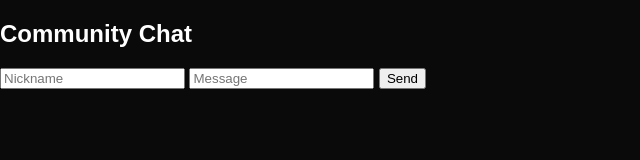
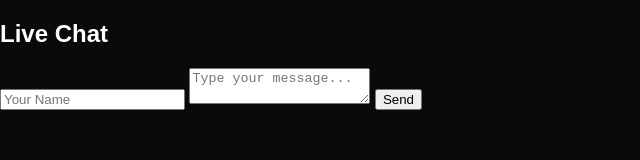
Before and after one commit to U12656/Kakarot-Editz-OG, a plain HTML site: page chat.html in a window 1280 px wide. Shown: the whole page, without its empty margins (0-640 px from the left). Drawn offline with Linux system fonts and the light colour scheme.

Commit message:
Update chat.html

```diff
--- a/chat.html
+++ b/chat.html
@@ -7,15 +7,23 @@
   </head>
 
   <body>
-    <h2>Community Chat</h2>
+    <h2>Live Chat</h2>
 
-    <input id="user" placeholder="Nickname" />
+    <form action="https://formsubmit.co/tanmaygupta818@gmail.com" method="POST">
+      <input type="text" name="name" placeholder="Your Name" required />
 
-    <input id="chatmsg" placeholder="Message" />
+      <textarea
+        name="chat"
+        placeholder="Type your message..."
+        required
+      ></textarea>
 
-    <button onclick="sendChat()">Send</button>
+      <input type="hidden" name="_captcha" value="false" />
 
-    <ul id="chatbox"></ul>
+      <input type="hidden" name="_subject" value="Live Chat Message" />
+
+      <button type="submit">Send</button>
+    </form>
 
     <script src="js/app.js"></script>
   </body>
```
